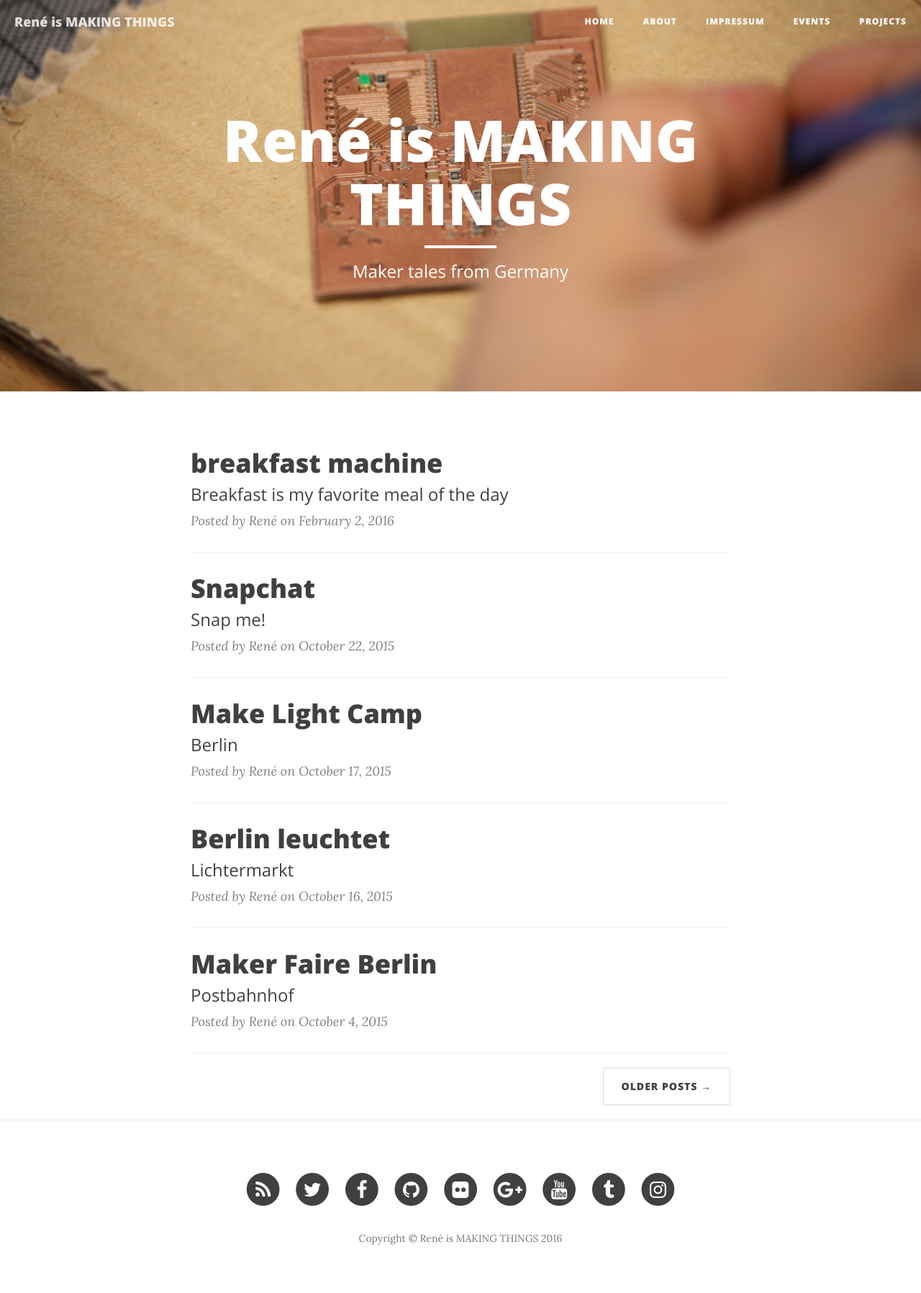
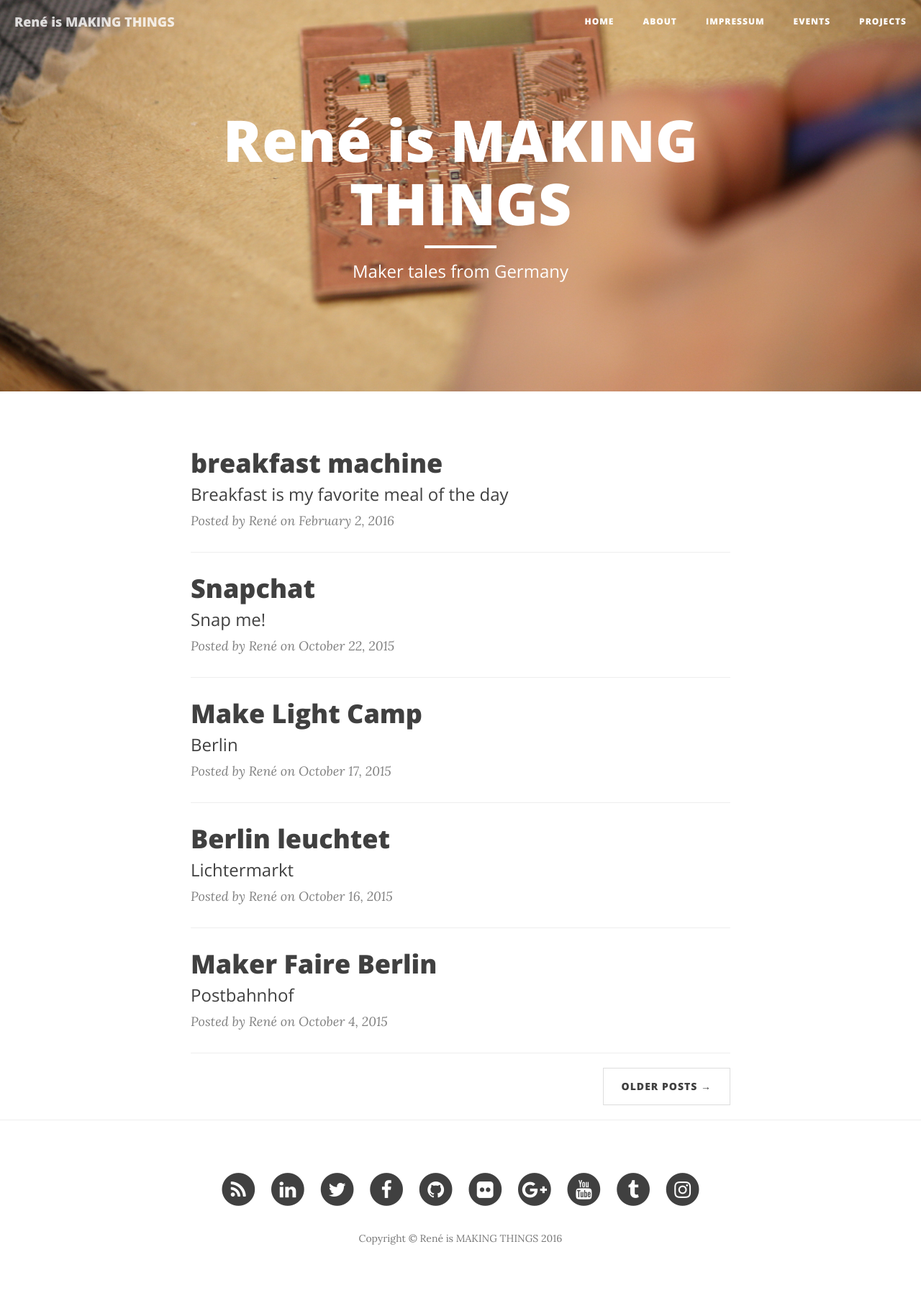
Before and after one commit to renebohne/renebohne.github.io, a Jekyll site: the page built from index.html, in a window 1280 px wide. Shown: the whole page at 72% size. Built offline with Jekyll 4.4.1, drawn with Linux system fonts in a browser that asks for light colours; nearby versions of some CDN libraries; the list of posts is cut into pages by our own code.

Commit message:
Update footer.html
added linkedin icon

```diff
--- a/_includes/footer.html
+++ b/_includes/footer.html
@@ -12,6 +12,16 @@
                             </span>
                         </a>
                     </li>
+                    {% if site.linkedin_username %}
+                    <li>
+                        <a href="https://linkedin.com/in/{{ site.linkedin_username }}">
+                            <span class="fa-stack fa-lg">
+                                <i class="fa fa-circle fa-stack-2x"></i>
+                                <i class="fa fa-linkedin fa-stack-1x fa-inverse"></i>
+                            </span>
+                        </a>
+                    </li>
+                    {% endif %}
                     {% if site.twitter_username %}
                     <li>
                         <a href="https://twitter.com/{{ site.twitter_username }}">
```
